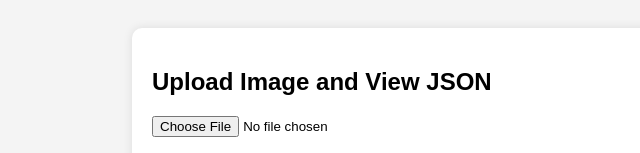
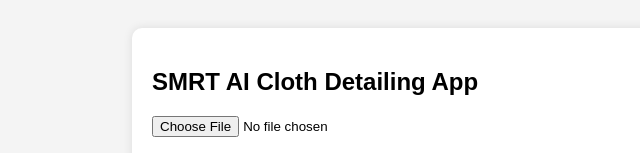
Before and after one commit to vishwa30/Clothing-App, a plain HTML site: page static/index.html in a window 1280 px wide. Shown: the top 153 px of the page, without its empty margins (38-678 px from the left). Drawn offline with Linux system fonts and the light colour scheme.

Commit message:
Changing Title

```diff
--- a/static/index.html
+++ b/static/index.html
@@ -3,7 +3,7 @@
 <head>
     <meta charset="UTF-8">
     <meta name="viewport" content="width=device-width, initial-scale=1.0">
-    <title>Image Upload and JSON Display</title>
+    <title>SMRT AI Cloth Detailing App</title>
     <style>
         body {
             font-family: Arial, sans-serif;
@@ -40,7 +40,7 @@
 </head>
 <body>
     <div class="container">
-        <h2>Upload Image and View JSON</h2>
+        <h2>SMRT AI Cloth Detailing App</h2>
         <form id="upload-form" enctype="multipart/form-data">
             <input type="file" id="image-input" name="file" accept="image/*" required><br><br>
             <button type="submit">Upload</button>
```
